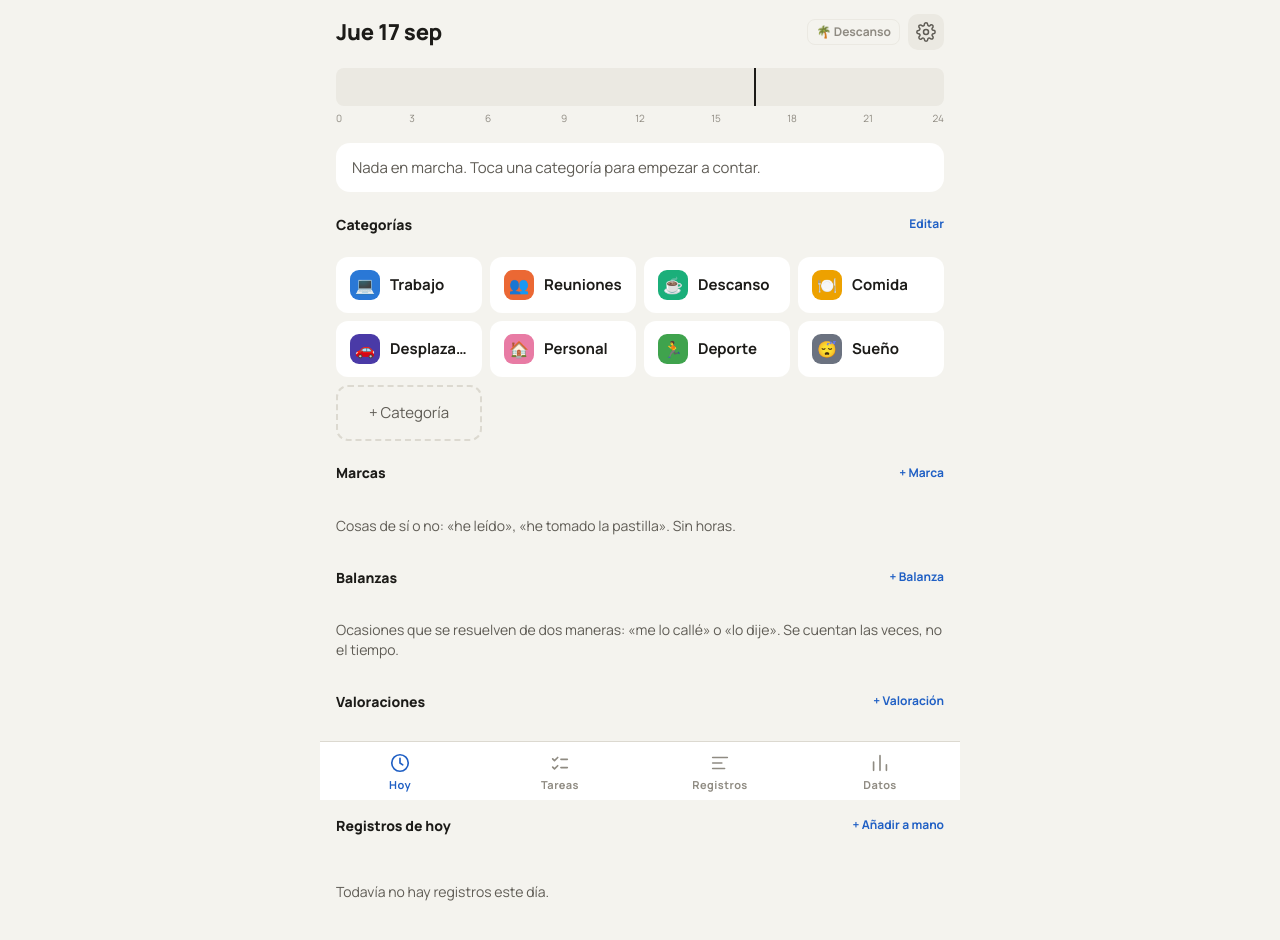
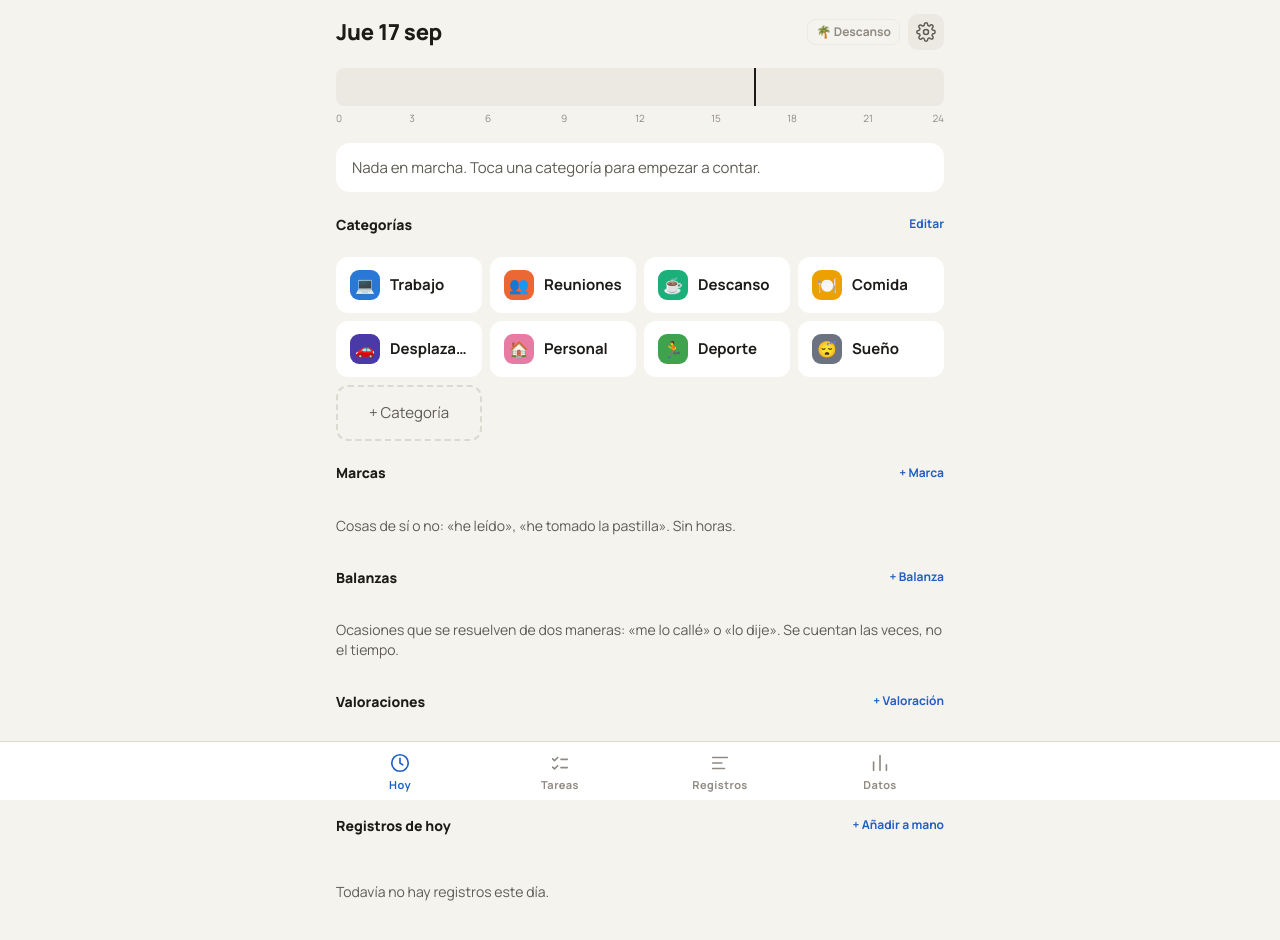
Before and after one commit to idiazarellano/registrador, a plain HTML site: page index.html in a window 1280 px wide. Drawn offline with Linux system fonts and the light colour scheme.

Commit message:
Menú inferior fijo: ya no se corta al hacer scroll hacia arriba
Co-Authored-By: Claude Opus 5 <noreply@anthropic.com>

```diff
--- a/index.html
+++ b/index.html
@@ -52,8 +52,8 @@ h1,h2,h3{margin:0;text-wrap:balance}
 .num{font-family:var(--mono);font-variant-numeric:tabular-nums}
 .label{font-size:11px;font-weight:700;letter-spacing:.08em;text-transform:uppercase;color:var(--ink-3)}
 #app{display:flex;flex-direction:column;min-height:100dvh;max-width:640px;margin:0 auto}
-main{flex:1;padding:14px 16px 18px;display:flex;flex-direction:column;gap:18px}
-.tabs{position:sticky;bottom:0;margin-top:auto;display:flex;justify-content:center;background:var(--surface);border-top:1px solid var(--line);padding-bottom:env(safe-area-inset-bottom);z-index:20}
+main{flex:1;padding:14px 16px calc(80px + env(safe-area-inset-bottom));display:flex;flex-direction:column;gap:18px}
+.tabs{position:fixed;left:0;right:0;bottom:0;display:flex;justify-content:center;background:var(--surface);border-top:1px solid var(--line);padding-bottom:env(safe-area-inset-bottom);z-index:20}
 .tabs .inner{display:flex;width:100%;max-width:640px}
 .tabs button{flex:1;padding:10px 0 8px;display:flex;flex-direction:column;align-items:center;gap:3px;font-size:11px;font-weight:700;letter-spacing:.04em;color:var(--ink-3)}
 .tabs button svg{width:22px;height:22px;fill:none;stroke:currentColor;stroke-width:1.8;stroke-linecap:round;stroke-linejoin:round}
```
